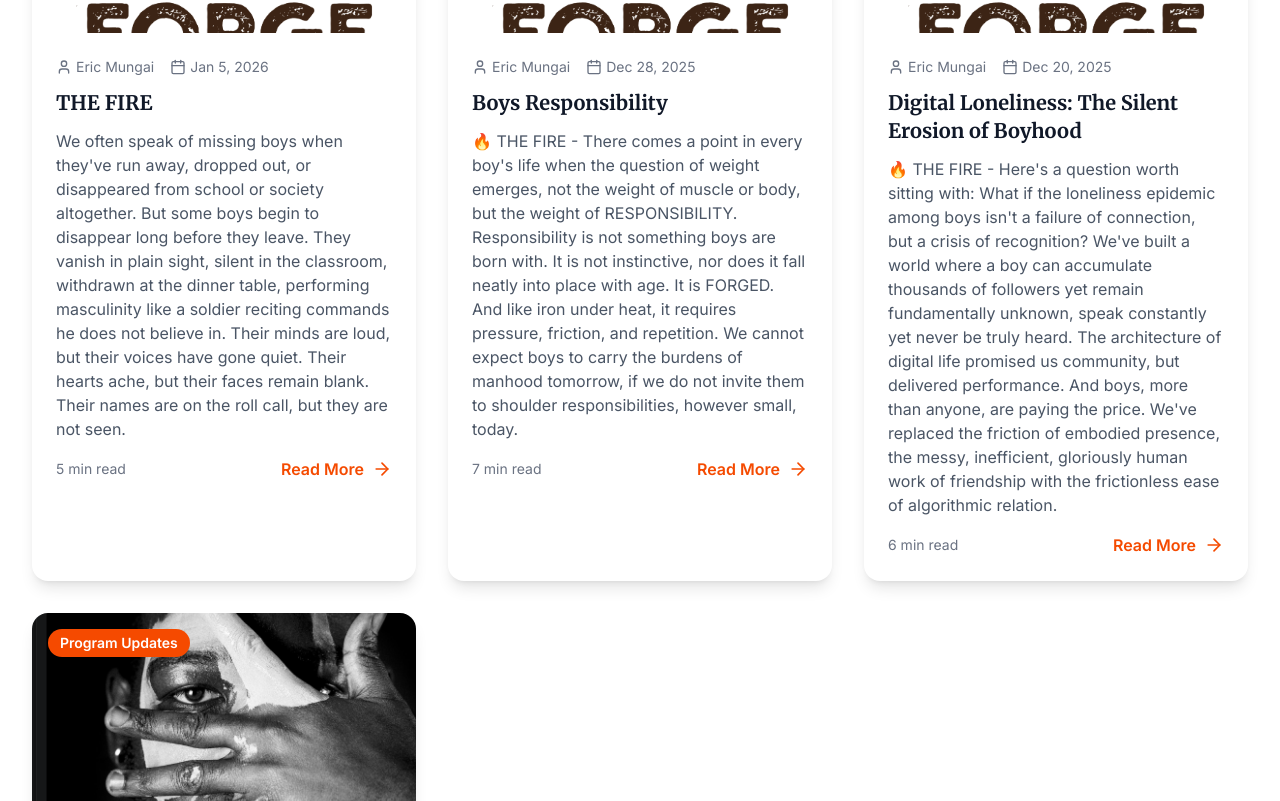
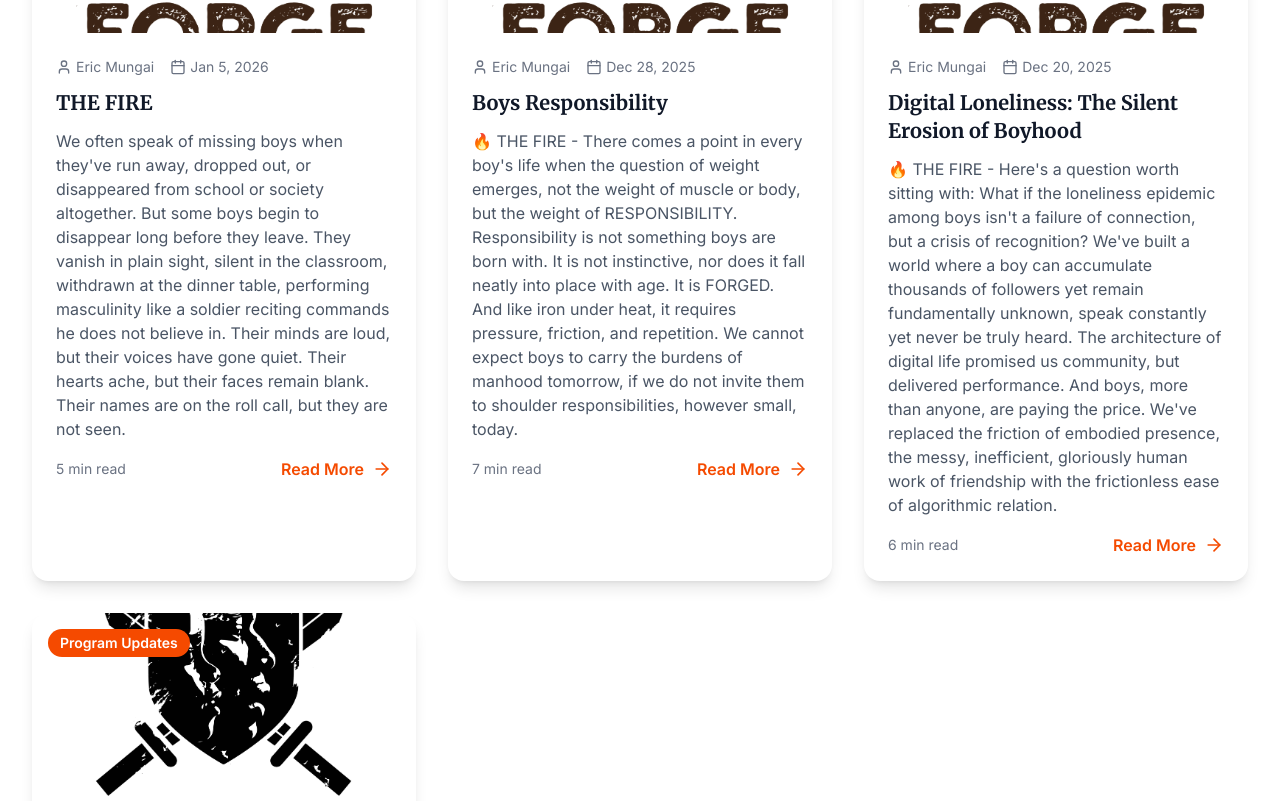
Before and after one commit to nyota777/yazuawebsite-3, a React (Vite) app: page / in a window 1280 px wide. Shown: the part 11199-12000 px from the top of the page. Built offline with nearby package versions, Linux system fonts and the light colour scheme.

Commit message:
Update Boy Child blog post - Changed title from 'So what is a man?' to 'Boy Child' - Shortened article excerpt for better preview - Replaced image with forge_logo.png

```diff
--- a/src/components/BlogSection.tsx
+++ b/src/components/BlogSection.tsx
@@ -39,9 +39,9 @@ export function BlogSection() {
       link: 'https://substack.com/home/post/p-176996413',
     },
     {
-      title: 'So what is a man?',
-      excerpt: 'From the moment a boy sets foot into the world, he does not know yet the gentleness to be taken from him slowly in small ordinary acts. The first time he cries, people laugh. Eventually, emotions become a foreign concept as they are left at the door like muddy shoes. Emotions like love come like a fire and hits hard. Immediately, these prohibitions are extinguished by notes on patriarchy to shed the emotional load off their shoulders. Anger is safe for young boys in our society. It\'s easy it\'s safe. When you\'re lonely or scared or sad, you\'re weak. But if you can just funnel it into rage, anger, you\'ll be strong. You\'ll be a "man". In a matter of time, he will learn that the world does not hold space for softness and kindness. For many boys and young men, the nearest semblance of affection often comes in the form of a bundle of critiques and corrections. He is told to weaponize our voice and have a thirst and appetite for control and an appetite for dominance. God forbid he pauses long enough to admit he is scared and hurt.',
-      image: `${import.meta.env.BASE_URL}boy_child.png`,
+      title: 'Boy Child',
+      excerpt: 'From the moment a boy sets foot into the world, he does not know yet the gentleness to be taken from him slowly in small ordinary acts. The first time he cries, people laugh. Eventually, emotions become a foreign concept as they are left at the door like muddy shoes. Anger is safe for young boys in our society. It\'s easy it\'s safe. When you\'re lonely or scared or sad, you\'re weak. But if you can just funnel it into rage, anger, you\'ll be strong. You\'ll be a "man".',
+      image: `${import.meta.env.BASE_URL}forge_logo.png`,
       category: 'Program Updates',
       author: 'Arthur Nyota',
       date: 'Dec 15, 2025',
```
Also changed, not shown: 3 other files (tests, documents, lock files or other folders).
